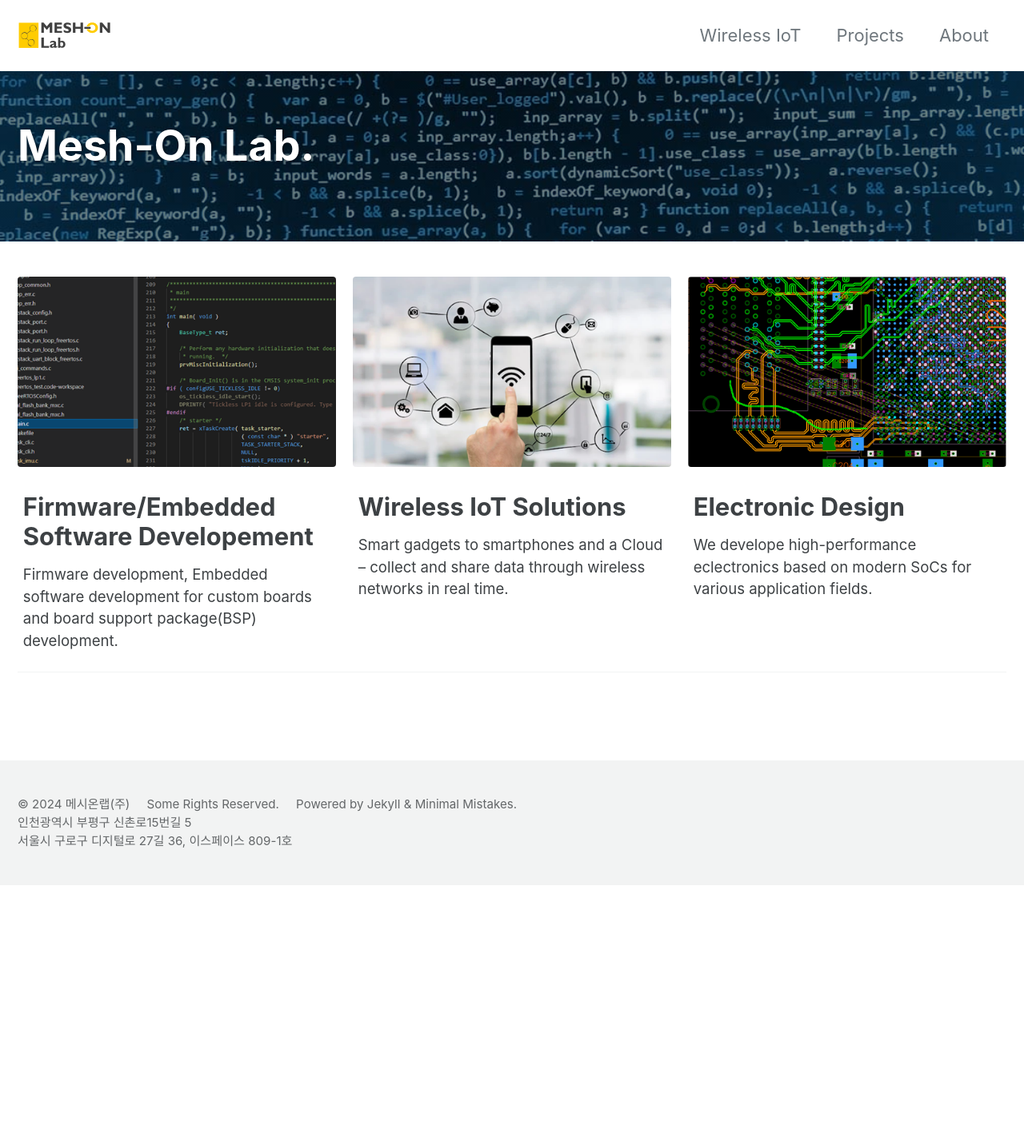
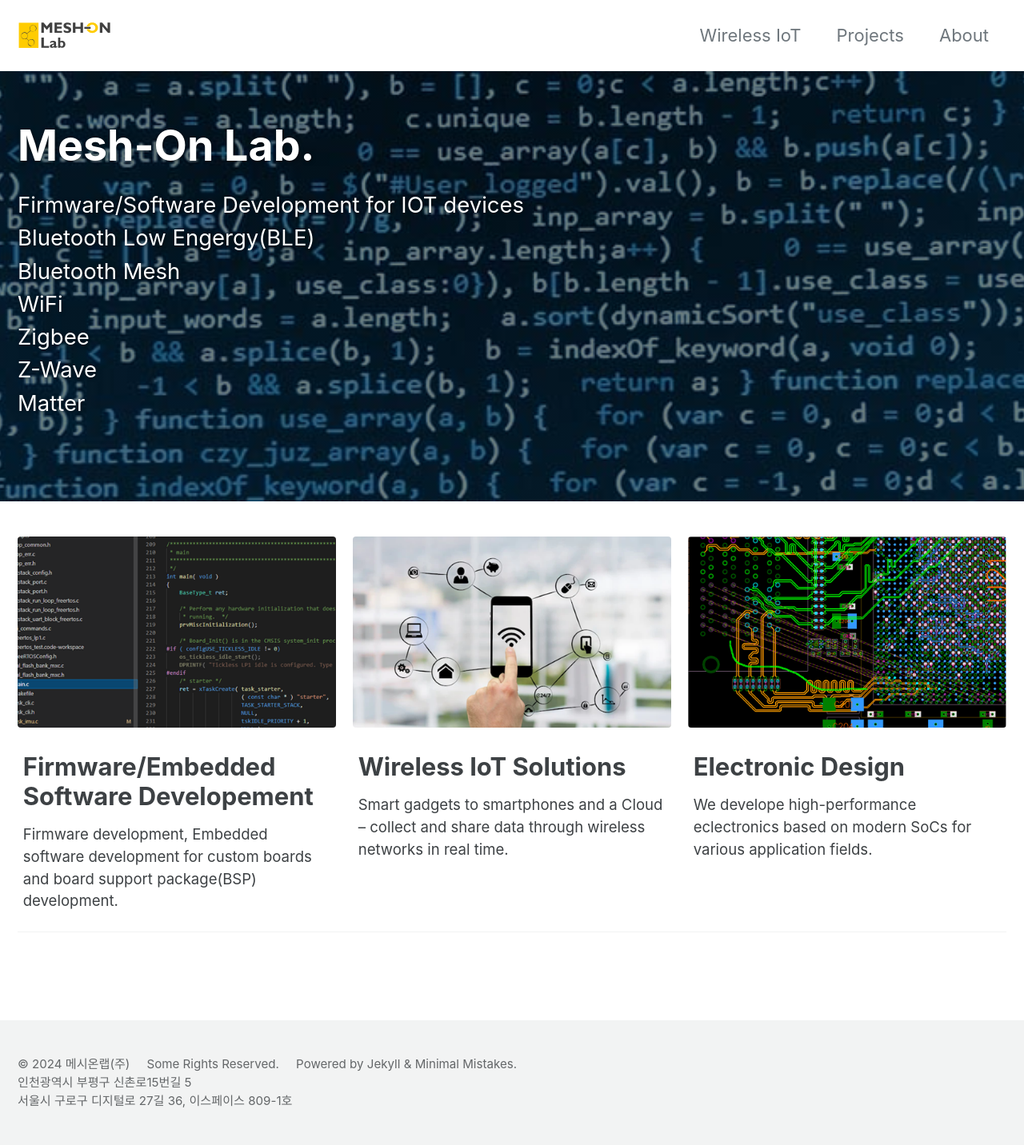
Before and after one commit to MeshOnLab/meshonlab.github.io, a Jekyll site: the page built from _pages/home.md, in a window 1280 px wide. Shown: the whole page at 80% size. Built offline with Jekyll 4.4.1, drawn with Linux system fonts in a browser that asks for light colours; cached includes are drawn as plain includes; before the commit the page ends 1107 px from its top, so only the background shows below that.

Commit message:
Update home.md

```diff
--- a/_pages/home.md
+++ b/_pages/home.md
@@ -2,6 +2,8 @@
 layout: splash
 permalink: /
 hidden: true
+excerpt: "Firmware/Software Development for IOT devices <br/>Bluetooth Low Engergy(BLE) <br/>Bluetooth Mesh <br/>WiFi <br/>Zigbee <br/>Z-Wave <br/>Matter <br/>"
+
 header:
   #overlay_color: "#5e616c"
   overlay_image: /assets/images/firmware.jpg
```
Also changed, not shown: other parts of _pages/home.md (+0 -1 lines).
